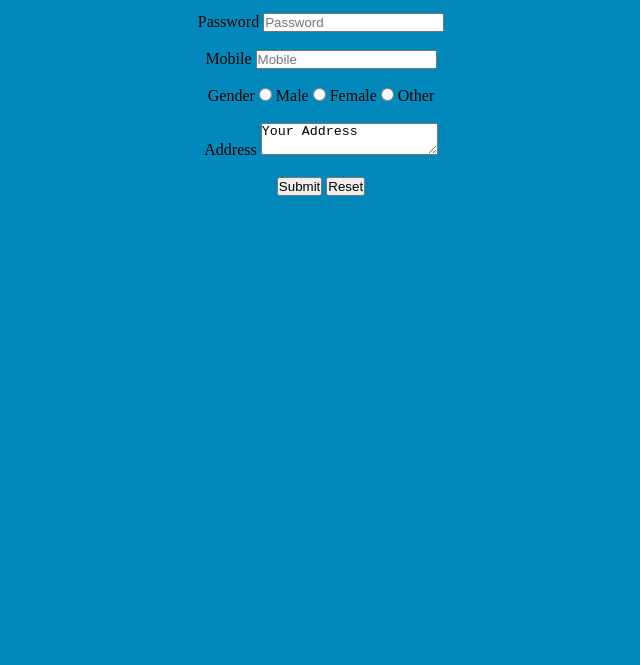
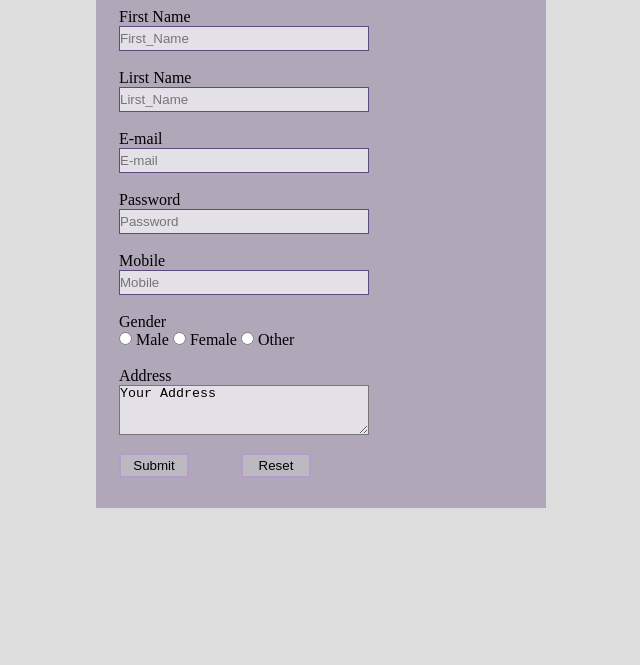
Before and after one commit to rakibulhasankhan/Grid-CSS-, a plain HTML site: page index.html in a window 1280 px wide. Shown: the part 135-800 px from the top of the page, without its empty margins (319-959 px from the left). Drawn offline with Linux system fonts and the light colour scheme.

Commit message:
Grid Css

```diff
--- /dev/null
+++ b/HTML FORM/style.css
@@ -0,0 +1,14 @@
+*{
+	margin:0;
+	padding:0;
+	box-sizing:border-box;
+}
+body{
+	background:#4E8397;
+}
+.container{
+	margin-left:400px;
+	margin-right:500px;
+	padding:15px 5px;
+	background:#D5CABD;
+}
--- a/index.html
+++ b/index.html
@@ -2,32 +2,35 @@
 	<head>
 		<title>Registration Form</title>
 		<link rel="stylesheet" href="style.css">
+
 	</head>
 	<body>
 
 
 
-		<div class="center">
+		<div class="containter">
 			<h1>REGISTRATION FORM</h1>
+			<hr/>
+			</br>
 			<form>
 				<label for="first_name">First Name</label>
-				<input type="text" name="form" id="first_name" placeholder="First_Name"/>
+				<input class="a" type="text" name="form" id="first_name" placeholder="First_Name"/>
 				<br/>
 				<br/>
 				<label for="last_name">Lirst Name</label>
-				<input type="text" name="form" id="last_name" placeholder="Lirst_Name"/>
+				<input class="a" type="text" name="form" id="last_name" placeholder="Lirst_Name"/>
 				<br/>
 				<br/>
 				<label for="email">E-mail</label>
-				<input class="align" type="email" name="form" id="email" placeholder="E-mail"/>
+				<input class="a" type="email" name="form" id="email" placeholder="E-mail"/>
 				<br/>
 				<br/>
 				<label for="password">Password</label>
-				<input type="password" name="form" id="password" placeholder="Password"/>
+				<input class="a" type="password" name="form" id="password" placeholder="Password"/>
 				<br/>
 				<br/>
 				<label for="mobile">Mobile</label>
-				<input type="text" name="form" id="mobile" placeholder="Mobile"/>
+				<input class="a" type="text" name="form" id="mobile" placeholder="Mobile"/>
 				<br/>
 				<br/>
 				<label>Gender</label>
@@ -40,13 +43,14 @@
 				<br/>
 				<br/>
 				<label for="address">Address</label>
-				<textarea>Your Address</textarea>
+				<textarea class="area">Your Address</textarea>
 
-			<br/>
-			<br/>
-			<input type="submit" value="Submit"/>
-			<input type="reset"  value="Reset"/>
-	 </form>
+				<br/>
+				<br/>
+				<input class="button" type="submit" value="Submit"/>
+				&nbsp;&nbsp;&nbsp;&nbsp;&nbsp;&nbsp;&nbsp;&nbsp;&nbsp;&nbsp;&nbsp;
+				<input class="button" type="reset"  value="Reset"/>
+			</form>
 		</div>
 	</body>
 
--- a/style.css
+++ b/style.css
@@ -4,8 +4,43 @@
 	box-sizing:border-box;
 }
 body{
-	background-color:#0089BA;
+	background:#dddddd;
 }
-.center{
+.containter{
+	width:450px;
+	margin:50px auto;
+	background-color:#B0A8B9;
+	padding:30px 23px;
+}
+.containter h1{
 	text-align:center;
+	border:3px solid #604B80;
+	background-color:#BCB9C0;
+	font-family: 'Readex Pro', sans-serif;
+	font-size:
 }
+label{
+	display:block;
+}
+
+textarea{
+	height:80px;
+}
+.button{
+	height:25px;
+	width:70px;
+	background-color:#BCB9C0;
+	color:black;
+	border:2px solid #B39CD0;
+}
+.a{
+	width:250px;
+	height:25px;
+	background-color:#E3E0E7;
+	border: 1px solid #604B80;
+}
+.area{
+	height:50px;
+	width:250px;
+	background-color:#E3E0E7;
+}
```
Also changed, not shown: HTML FORM/form.html (added, +84 -0 lines), index.html.png (added), 4 other files.
